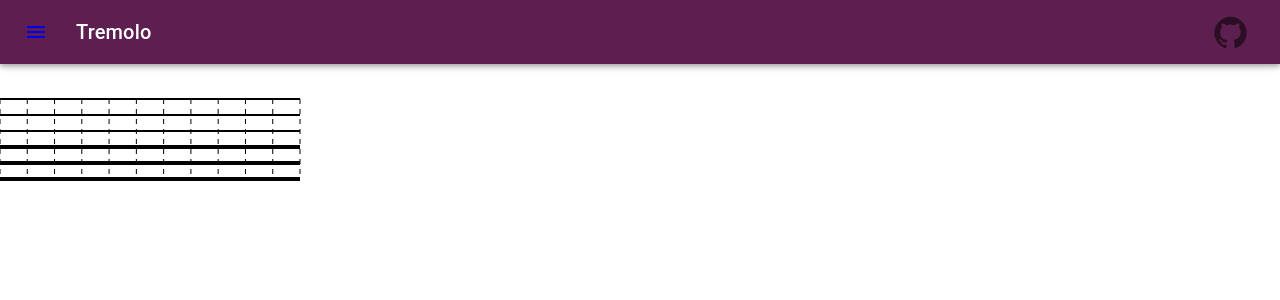
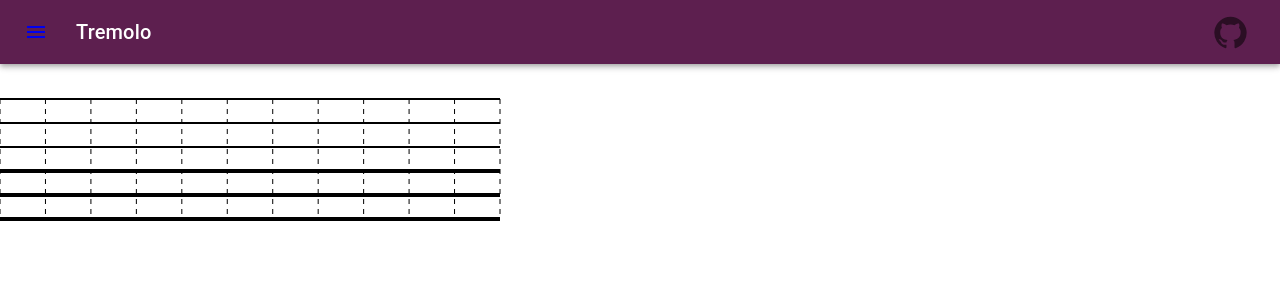
Before and after one commit to Sergej-Popov/tremolo, a React (Vite) app: page / in a window 1280 px wide. Shown: the top 300 px of the page. Built offline with nearby package versions, Linux system fonts and the light colour scheme; a web font is replaced by a local one.

Commit message:
Adjust board size and update agent guide

```diff
--- a/src/App.css
+++ b/src/App.css
@@ -68,3 +68,7 @@
     height: 100%;
     margin: 0;
 }
+
+#root > div {
+    height: 100%;
+}
--- a/src/App.tsx
+++ b/src/App.tsx
@@ -23,7 +23,7 @@ function App() {
       <SnackbarProvider>
         <AppProvider>
           <Router basename={getBasename()}>
-            <Box sx={{ flexGrow: 1 }}>
+            <Box sx={{ flexGrow: 1, height: '100%', display: 'flex', flexDirection: 'column' }}>
               <Menu />
               <Routes>
                 <Route path="/" element={<MainPage />} />
--- a/src/components/GuitarBoard.tsx
+++ b/src/components/GuitarBoard.tsx
@@ -7,8 +7,8 @@ import { chords, scales } from '../repertoire';
 import { Button, Slider, Drawer } from '@mui/material';
 
 const edgeOffset = 20;
-const boardWidth = 300;
-const boardHeight = 120;
+const boardWidth = 500;
+const boardHeight = 160;
 
 const fretCount = 12;
 const fretBoardWidth = boardWidth;
```
Also changed, not shown: 1 other file (tests, documents, lock files or other folders).
